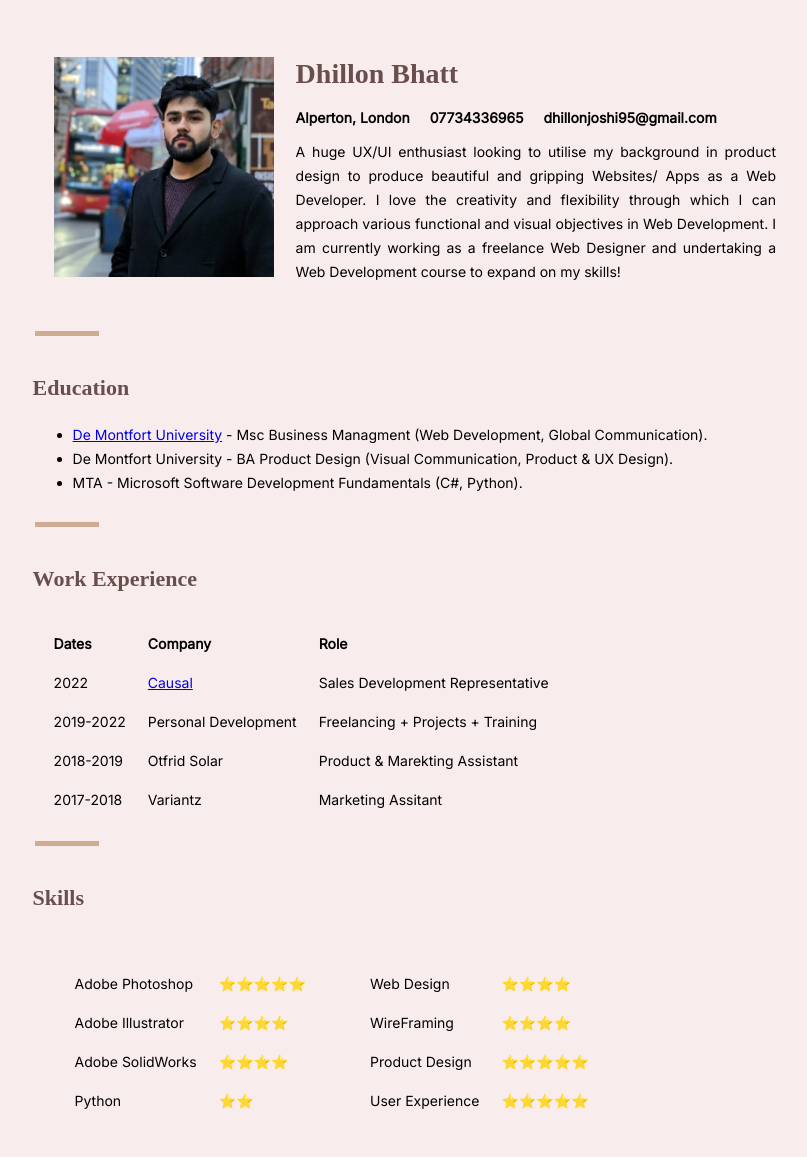
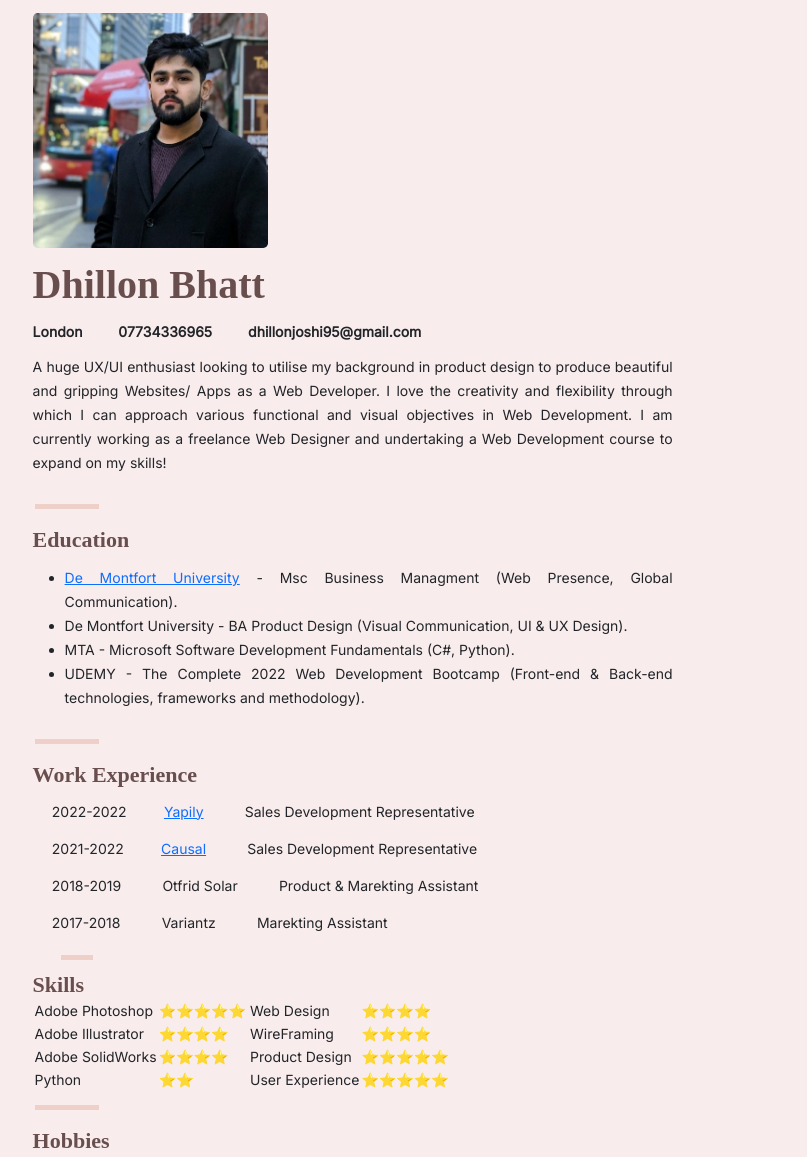
Before and after one commit to DhillBhatt/CV, a plain HTML site: page index.html in a window 1280 px wide. Shown: the top 1157 px of the page, without its empty margins (23-830 px from the left). Drawn offline with nearby package versions, Linux system fonts and the light colour scheme; files that its build step writes are made by us from their sources; a web font is replaced by a local one.

Commit message:
Add files via upload

```diff
--- /dev/null
+++ b/CSS/style.css
@@ -0,0 +1,76 @@
+body {
+  background-color:#F9ECEC;
+  font-family: 'Inter', sans-serif;
+  font-size: 14px;
+  display: inline;
+}
+footer {
+  padding-top: 5%;
+}
+hr {
+  color: #D17E64;
+  border-style: none;
+  border-top-style: solid;
+  border-width:5px;
+  display:inline-block;
+  width:5%;
+  margin:1% 4.5%;
+}
+
+h1, h2, h3, h4, h5, h6 {
+  color:#694E4E;
+  font-family: 'Source Serif Pro', serif;
+  font-weight:900;
+  margin-bottom:2%;
+}
+
+.dhillon-img{
+  height:235px;
+  border-radius:2%;
+  margin:2% 0 2% 0;
+}
+.dhillon-bhatt{
+  font-weight: 900;
+  margin:0;
+}
+.my-details{
+  display: inline-block;
+  font-weight:bold;
+  margin:2% 2rem 2% 0;
+}
+.section-titles{
+  font-size: 22px;
+}
+
+.container{
+  margin-left:2%;
+  margin-bottom:0;
+  height: 30%;
+  position: relative;
+  padding-right: 470px;
+  padding-left: 30px;
+}
+
+.line-spacing{
+  line-height: 1.5rem;
+  text-align: justify;
+}
+/*Work Experience*/
+.work-experience{
+  font-weight:bold;
+}
+.experience-table{
+margin-left:3%;
+}
+/*Skills*/
+
+.inline{
+  display:inline-block;
+  margin-right:6%;
+}
+.contact-form{
+  margin-bottom:1rem;
+}
+#skills.section-titles{
+  margin-bottom:0;
+}
--- a/index.html
+++ b/index.html
@@ -5,6 +5,7 @@
   <meta charset="utf-8">
   <meta name="description" content="Free Web tutorials">
   <title>Dhillon's Personal Site</title>
+  <link href="https://cdn.jsdelivr.net/npm/bootstrap@5.1.3/dist/css/bootstrap.min.css" rel="stylesheet" integrity="sha384-1BmE4kWBq78iYhFldvKuhfTAU6auU8tT94WrHftjDbrCEXSU1oBoqyl2QvZ6jIW3" crossorigin="anonymous">
   <link rel="stylesheet" href="CSS/style.css">
   <link rel="preconnect" href="https://fonts.googleapis.com">
   <link rel="preconnect" href="https://fonts.gstatic.com" crossorigin>
@@ -16,64 +17,46 @@
 
 <body>
   <div id="dhillon" class="container">
-    <table>
-      <tr>
-        <td><img src="Dhillon.jpg" alt"dhillon profile picture"></td>
-        <td>
-          <h1>Dhillon Bhatt</h1>
-          <p class="my-details">Alperton, London</p> <p class="my-details">07734336965</p> <p class="my-details">dhillonjoshi95@gmail.com</p>
-          <p class="line-spacing">A huge UX/UI enthusiast looking to utilise my background in product design to produce beautiful and gripping Websites/ Apps as a Web Developer. I love the creativity and flexibility through which I can approach various functional and visual objectives in Web Development. I am currently working as a freelance Web Designer and undertaking a Web Development course to expand on my skills!</p>
-        </td>
-      </tr>
-    </table>
+    <div>
+      <img class="dhillon-img" src="Dhillon.jpg" alt"dhillon profile picture">
+    </div>
+    <div>
+      <h1 class="dhillon-bhatt">Dhillon Bhatt</h1>
+      <p class="my-details">London</p>
+      <p class="my-details">07734336965</p>
+      <p class="my-details">dhillonjoshi95@gmail.com</p>
+      <p class="line-spacing">A huge UX/UI enthusiast looking to utilise my background in product design to produce beautiful and gripping Websites/ Apps as a Web Developer. I love the creativity and flexibility through which I can approach various
+        functional and visual objectives in Web Development. I am currently working as a freelance Web Designer and undertaking a Web Development course to expand on my skills!</p>
+    </div>
   </div>
   <hr />
   <div id="education" class="container">
     <h3 class="section-titles">Education</h3>
     <ul>
-      <li class="line-spacing"><a href="https://www.dmu.ac.uk/study/undergraduate-study/open-days/open-days.aspx?gclid=CjwKCAiAgvKQBhBbEiwAaPQw3BkeeWAOeoIYCHE_-VKnUHZ6Q4IzkQ6yeSd2rg1oTwT4omxL-MsBnRoCifsQAvD_BwE">De Montfort University</a> - Msc Business Managment (Web
-        Development, Global Communication).</li>
-      <li class="line-spacing">De Montfort University - BA Product Design (Visual Communication, Product & UX Design).</li>
+      <li class="line-spacing"><a href="https://www.dmu.ac.uk/study/undergraduate-study/open-days/open-days.aspx?gclid=CjwKCAiAgvKQBhBbEiwAaPQw3BkeeWAOeoIYCHE_-VKnUHZ6Q4IzkQ6yeSd2rg1oTwT4omxL-MsBnRoCifsQAvD_BwE">De Montfort University</a> - Msc
+        Business Managment (Web Presence, Global Communication).</li>
+      <li class="line-spacing">De Montfort University - BA Product Design (Visual Communication, UI & UX Design).</li>
       <li class="line-spacing">MTA - Microsoft Software Development Fundamentals (C#, Python).</li>
+      <li class="line-spacing">UDEMY - The Complete 2022 Web Development Bootcamp (Front-end & Back-end technologies, frameworks and methodology).</li>
+
     </ul>
   </div>
   <hr />
   <div class="container">
     <h3 id="work-experience" class="section-titles">Work Experience</h3>
-    <table class="experience">
-      <thead>
-        <tr>
-          <th>Dates</th>
-          <th>Company</th>
-          <th>Role</th>
-        </tr>
-      </thead>
-      <tbody>
-        <tr>
-          <td>2022</td>
-          <td><a href="https://www.causal.app/">Causal</a></td>
-          <td>Sales Development Representative</td>
-        </tr>
-        <tr>
-          <td>2019-2022</td>
-          <td>Personal Development</td>
-          <td>Freelancing + Projects + Training</td>
-        </tr>
-        <tr>
-          <td>2018-2019</td>
-          <td>Otfrid Solar</td>
-          <td>Product & Marekting Assistant</td>
-        </tr>
-        <tr>
-          <td>2017-2018</td>
-          <td>Variantz</td>
-          <td>Marketing Assitant</td>
-        </tr>
-      </tbody>
-    </table>
+    <div class="experience-table">
+      <p class="inline">2022-2022</p><a class="inline" href="https://www.yapily.com/">Yapily</a>
+      <p class="inline">Sales Development Representative</p><br/>
+      <p class="inline">2021-2022</p><a class="inline" href="https://www.causal.app/">Causal</a>
+      <p class="inline">Sales Development Representative</p><br/>
+      <p class="inline">2018-2019</p>
+      <p class="inline">Otfrid Solar</p>
+      <p class="inline">Product & Marekting Assistant</p><br />
+      <p class="inline">2017-2018</p>
+      <p class="inline">Variantz</p>
+      <p class="inline">Marekting Assistant</p>
     </div>
   <hr />
-  <div class="container">
     <h3 id="skills" class="section-titles">Skills</h3>
     <table>
       <tr>
@@ -149,7 +132,8 @@
       <input type="submit" name="">
     </form>
   </div>
+</body>
+<footer>
 
-</body>
-
+</footer>
 </html>
```
Lines whose indentation alone changed are shown as unchanged.
